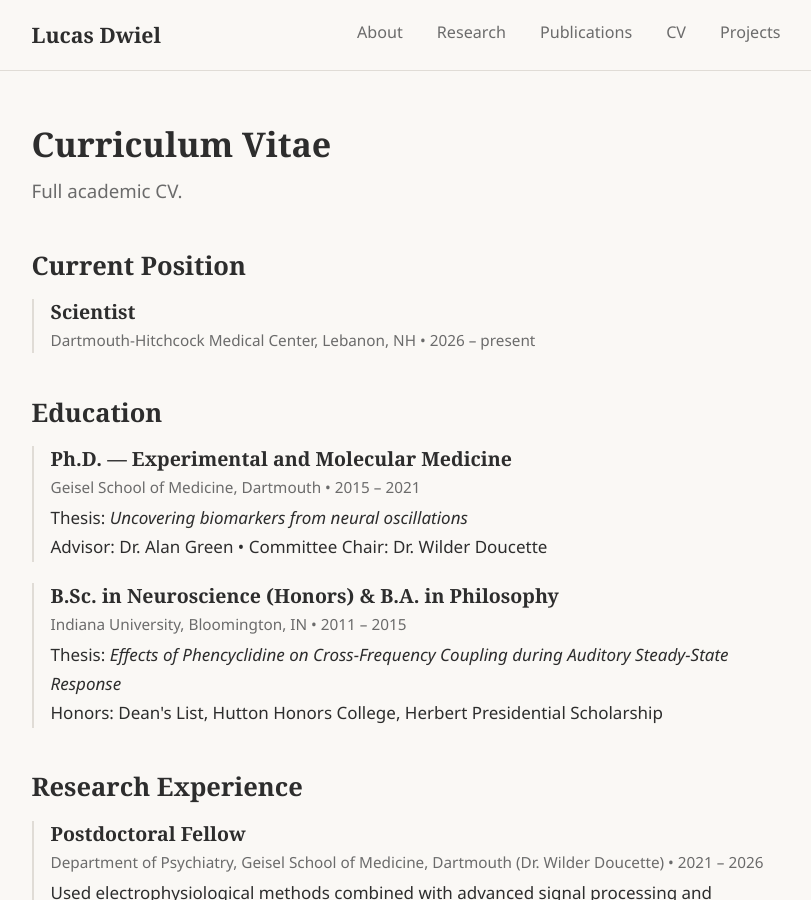
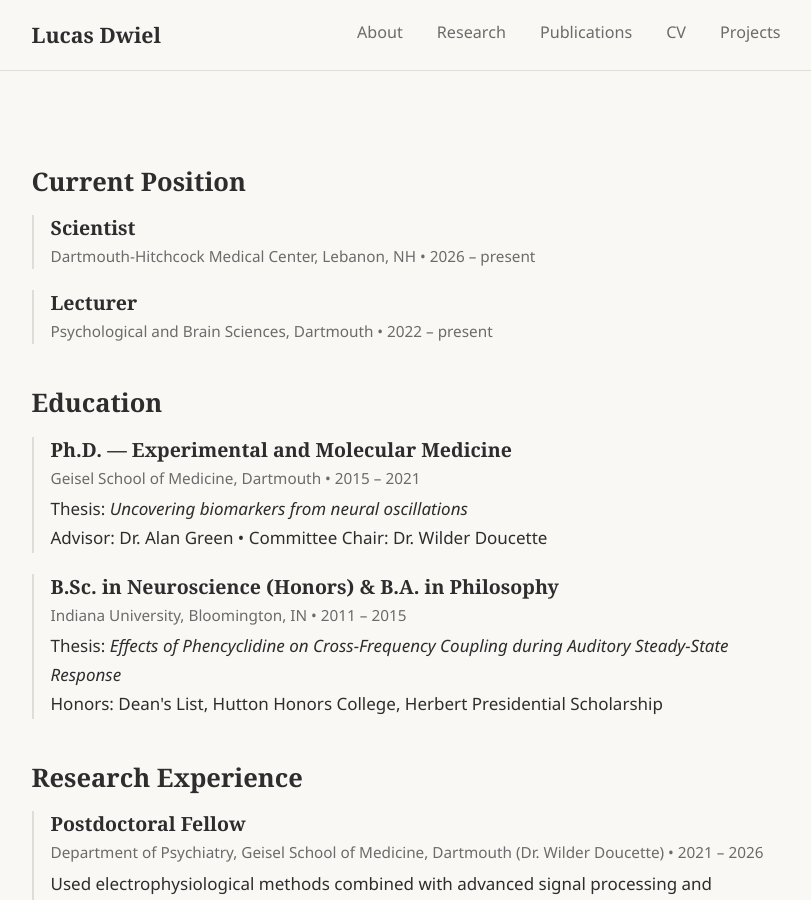
Before and after one commit to lucasdwi/lucasdwi.github.io, a Jekyll site: the page built from cv.md, in a window 1280 px wide and 900 px high. Shown: the whole window, without its empty margins (234-1045 px from the left). Built offline with Jekyll 4.4.1, drawn with Linux system fonts in a browser that asks for light colours; some of the changed text lies outside the part shown.

Commit message:
Update CV: remove heading, add Lecturer to current position, fix date
- Remove "Curriculum Vitae" title and "Full academic CV" subtitle
- Add Lecturer role to Current Position section
- Update Lecturer date range from 2022–2025 to 2022–present

Co-Authored-By: Claude Opus 4.6 <noreply@anthropic.com>

```diff
--- a/cv.md
+++ b/cv.md
@@ -4,10 +4,6 @@ title: CV
 permalink: /cv/
 description: "Curriculum vitae of Lucas Dwiel — education, research experience, publications, teaching, grants, and awards."
 ---
-
-# Curriculum Vitae
-
-<p class="page-subtitle">Full academic CV. <!-- <a href="#">Download PDF</a> --></p>
 
 ## Current Position
 {: .cv-section-title}
@@ -16,6 +12,10 @@ description: "Curriculum vitae of Lucas Dwiel — education, research experience
   <div class="cv-entry">
     <h3>Scientist</h3>
     <p class="cv-meta">Dartmouth-Hitchcock Medical Center, Lebanon, NH &bull; 2026 – present</p>
+  </div>
+  <div class="cv-entry">
+    <h3>Lecturer</h3>
+    <p class="cv-meta">Psychological and Brain Sciences, Dartmouth &bull; 2022 – present</p>
   </div>
 </div>
 
@@ -69,7 +69,7 @@ description: "Curriculum vitae of Lucas Dwiel — education, research experience
   </div>
   <div class="cv-entry">
     <h3>Lecturer — PSYC22: Learning &amp; PSYC50.17: Psychedelics and the Brain</h3>
-    <p class="cv-meta">Psychological and Brain Sciences, Dartmouth &bull; 2022 – 2025</p>
+    <p class="cv-meta">Psychological and Brain Sciences, Dartmouth &bull; 2022 – present</p>
     <p>Designed and taught undergraduate courses including a new seminar on psychedelics.</p>
   </div>
   <div class="cv-entry">
```
